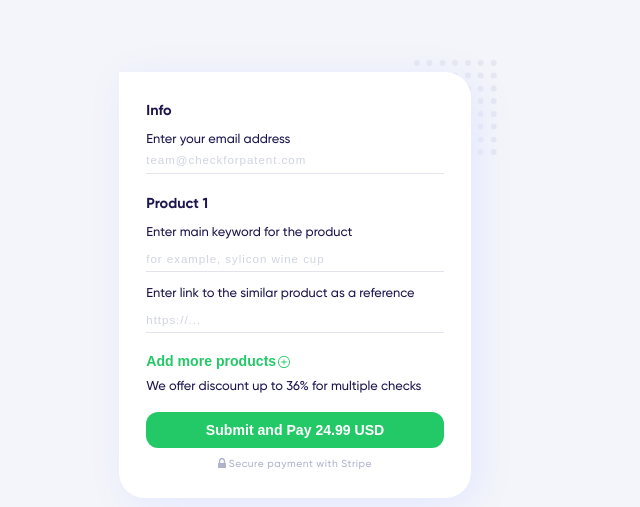
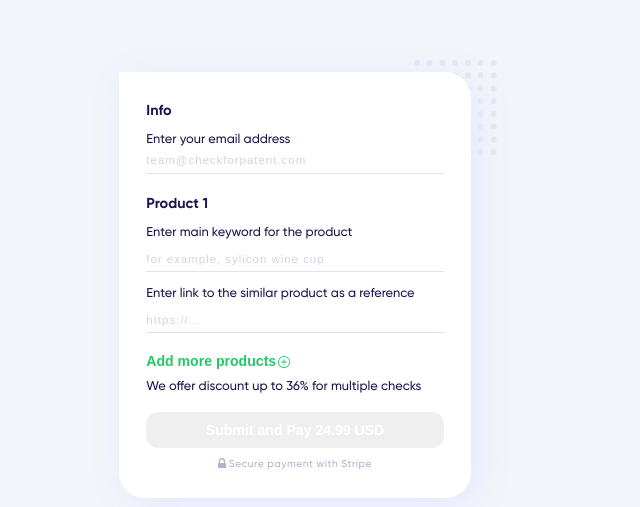
Before and after one commit to Chiga2030/testform, a React (Create React App) app: page / in a window 1280 px wide. Shown: the part 121-628 px from the top of the page, without its empty margins (332-972 px from the left). Built offline with nearby package versions, Linux system fonts and the light colour scheme.

Commit message:
modify disable button

```diff
--- a/src/components/Basket/Basket.jsx
+++ b/src/components/Basket/Basket.jsx
@@ -53,7 +53,7 @@ const Basket = ({
       value={price === 0 ?
         'Add more products, please' :
         `Submit and Pay ${price} USD`}
-      bgColor={price === 0 ? 'disabled' : 'success'}
+      isDisable={price < 0 ? false : !price}
       onButtonClick={onSubmitAndPay}
     />
     <SecurePayment />
--- a/src/components/SubmitButton/SubmitButton.jsx
+++ b/src/components/SubmitButton/SubmitButton.jsx
@@ -10,7 +10,7 @@ import loader from './img/loader.svg';
 
 const SubmitButton = ({
   value,
-  bgColor,
+  isDisable,
   onButtonClick,
   ...props
 }) => {
@@ -23,13 +23,15 @@ const SubmitButton = ({
     isLoading: true,
   });
 
-
+  console.log(isDisable);
   return (
     <div className={props.blockStyle}>
       <button
         className={classNames(
           styles.button,
-          styles[`bgColor-${bgColor}`],
+          {
+            [styles.bgColorSuccess]: isDisable,
+          },
         )}
         type="button"
         onClick={() => {
--- a/src/components/SubmitButton/SubmitButton.module.css
+++ b/src/components/SubmitButton/SubmitButton.module.css
@@ -10,7 +10,7 @@
   width: 100%;
 }
 
-.bgColor-success {
+.bgColorSuccess {
   background: var(--main-button-color);
 }
 
```
